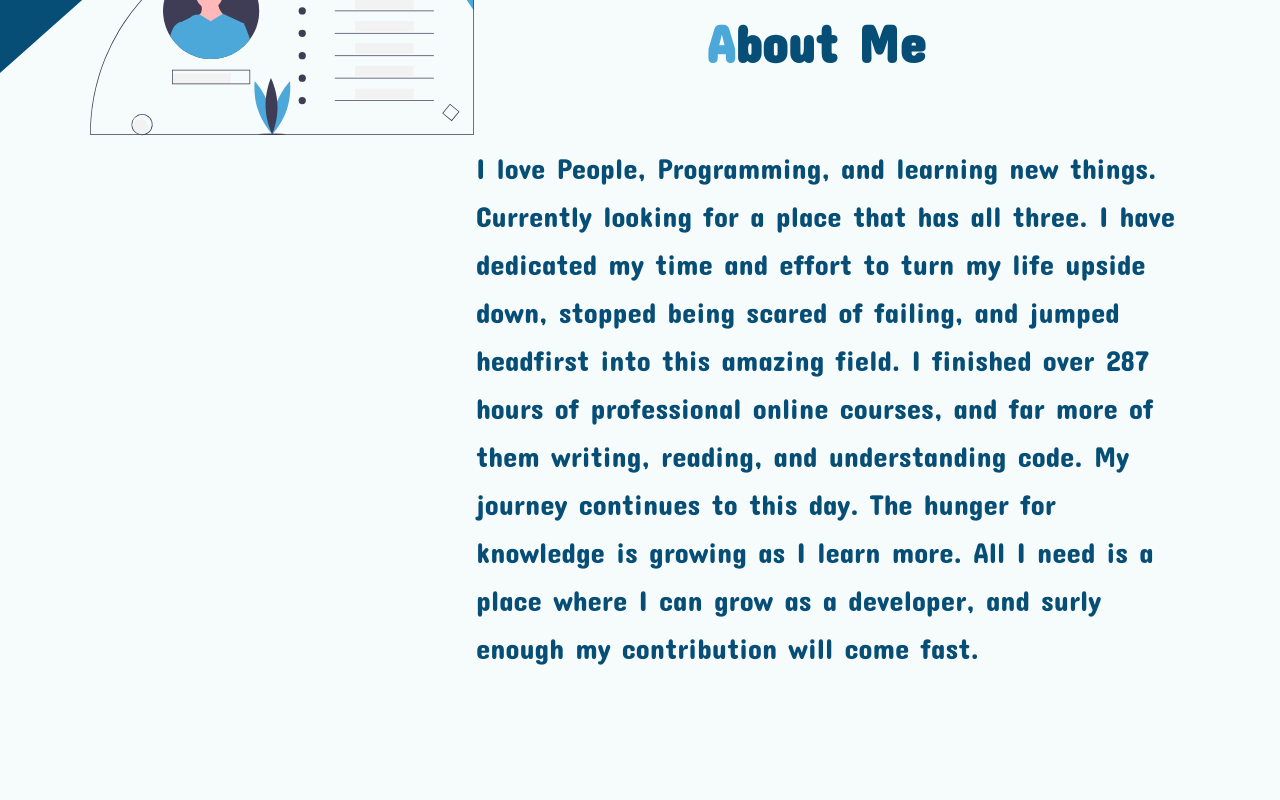
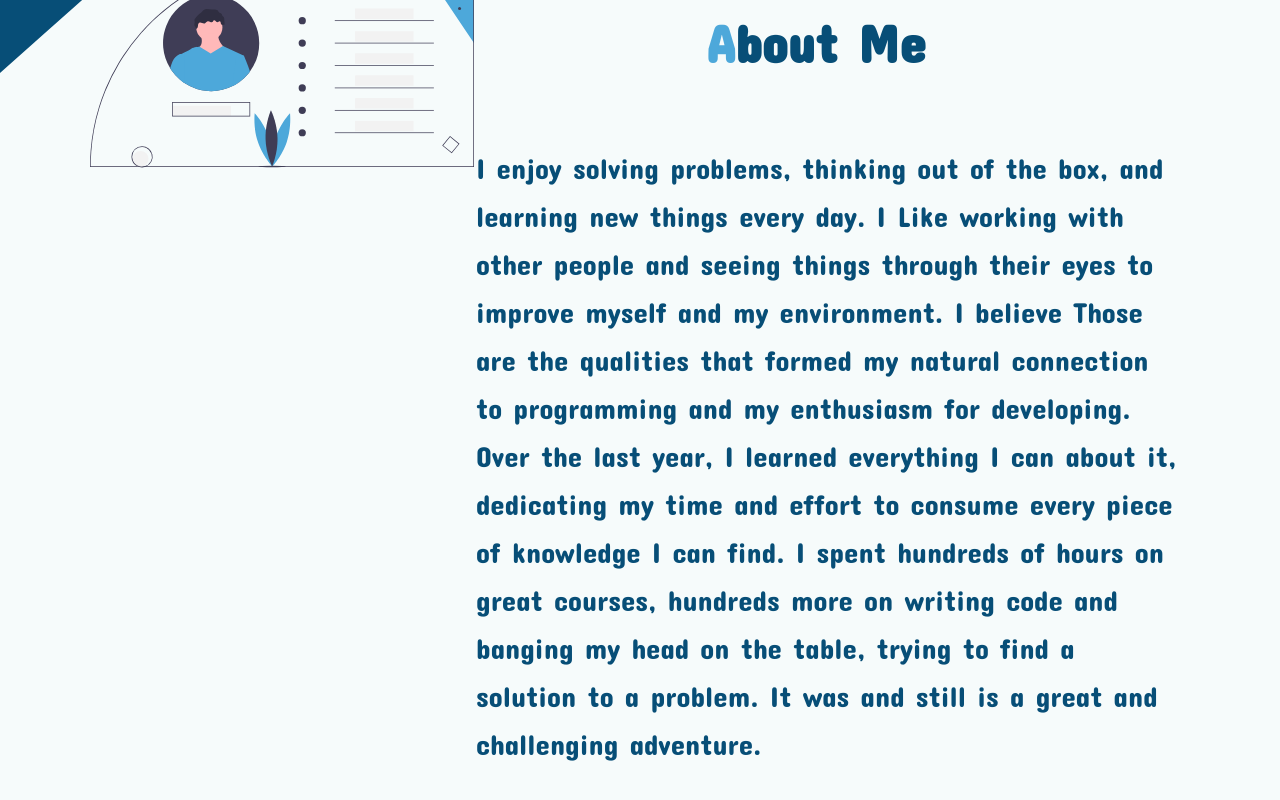
Before and after one commit to ormeiry/Meiry-Portfolio, a React (Create React App) app: page / in a window 1280 px wide. Shown: the part 1239-2039 px from the top of the page. Built offline with nearby package versions, Linux system fonts and the light colour scheme; no server answers.

Commit message:
New content for the about me.

```diff
--- a/src/components/About/AboutMe.js
+++ b/src/components/About/AboutMe.js
@@ -24,14 +24,16 @@ const AboutMe = () => {
         <span>A</span>bout Me
       </h2>
       <p>
-        I love People, Programming, and learning new things. Currently looking
-        for a place that has all three. I have dedicated my time and effort to
-        turn my life upside down, stopped being scared of failing, and jumped
-        headfirst into this amazing field. I finished over 287 hours of
-        professional online courses, and far more of them writing, reading, and
-        understanding code. My journey continues to this day. The hunger for
-        knowledge is growing as I learn more. All I need is a place where I can
-        grow as a developer, and surly enough my contribution will come fast.
+        I enjoy solving problems, thinking out of the box, and learning new
+        things every day. I Like working with other people and seeing things
+        through their eyes to improve myself and my environment. I believe Those
+        are the qualities that formed my natural connection to programming and
+        my enthusiasm for developing. Over the last year, I learned everything I
+        can about it, dedicating my time and effort to consume every piece of
+        knowledge I can find. I spent hundreds of hours on great courses,
+        hundreds more on writing code and banging my head on the table, trying
+        to find a solution to a problem. It was and still is a great and
+        challenging adventure.
       </p>
     </div>
   );
```
